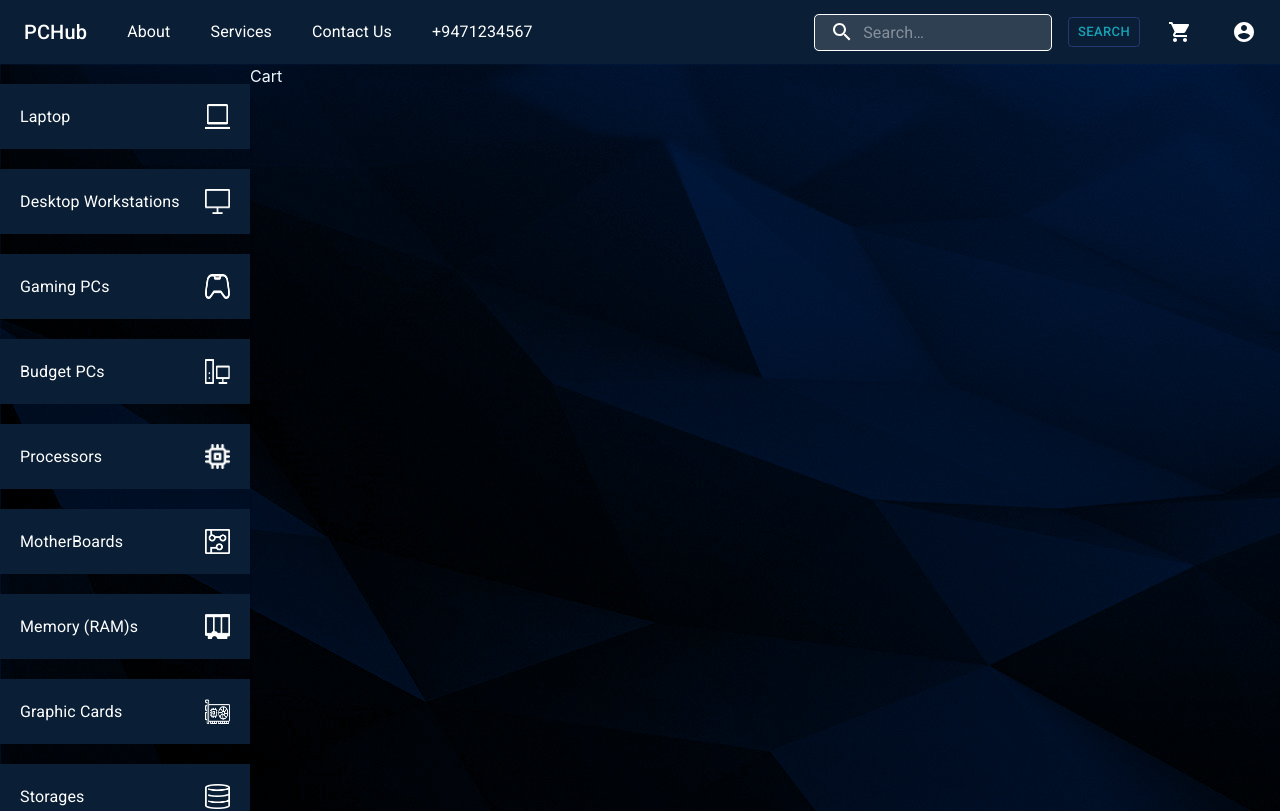
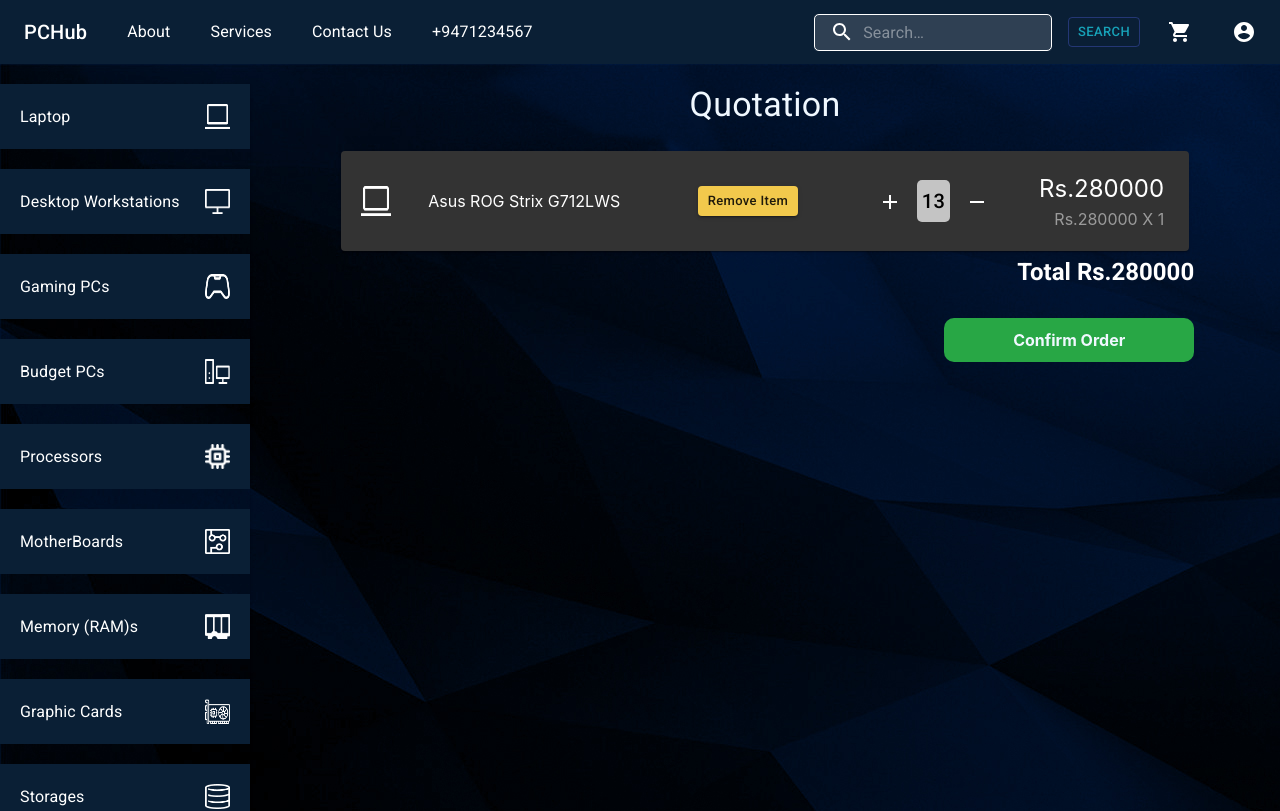
Before and after one commit to Sandun01/PCHub-Project, a React (Create React App) app in the folder pchub_frontend/: page /cart in a window 1280 px wide. Shown: the top 811 px of the page. Built offline with nearby package versions, Linux system fonts and the light colour scheme.

Commit message:
crated cart Ui AB#62

```diff
--- a/pchub_frontend/src/components/user/AllProducts.js
+++ b/pchub_frontend/src/components/user/AllProducts.js
@@ -11,7 +11,20 @@
 
 const styles = (theme) =>({
 
-    paginationContainer: {
+    root:{
+        display: 'block',
+        width: '100%',
+        // position: 'relative',
+    },
+    header:{
+        textAlign: 'center',
+        marginTop: 20,
+        marginBottom: 20,
+    },
+    itemContainer:{
+        margin: 20,
+    },
+    paginationStyles: {
         backgroundColor: 'rgba(213, 213, 213, 0.5)',
         borderRadius: '25px',
 
@@ -20,9 +33,10 @@
             color:'#fff',
         },
     },
-
-    header:{
-        textAlign: 'center',
+    paginationContainer: {
+        // position: 'absolute',
+        // bottom: 0,
+        margin: 20,
     },
 
 })
@@ -45,12 +59,14 @@
         const { classes } = this.props;
 
         return (
-            <>
+
+            <div className={classes.root}>
+
                 {/* All items */}
-                <Grid container justifyContent="center" alignItems="center" direction="row" >
+                <Grid container>
 
-                    <Grid item>
-                        <Typography variant="h4">Laptops</Typography>
+                    <Grid item xs={12} sm={12} className={classes.header}>
+                        <Typography variant="h4" className="pt-3">Laptops</Typography>
                     </Grid>
 
                     <Grid item xs={12} sm={12}>
@@ -65,35 +81,30 @@
                         </Grid>
                     </Grid>
 
-                    <Grid item xs={12} sm={12}>
-                        <Grid container justifyContent="center" alignItems="center" direction="row">
-                            {
-                                homeProductItemCardData.map((itm, key) => (
-                                    <Grid item key={itm.title}>
-                                        <ItemCard data={itm}/>
-                                    </Grid>
-                                ))
-                            }
-                        </Grid>
+                    {/* <Grid item xs={12} sm={12} style={{ textAlign: 'center'}}>
+                        <Typography variant="h4" className="pt-3">Item Not Found!</Typography>
+                    </Grid> */}
+
                 </Grid>
 
-
                 {/* Pagination */}
-                    <Grid item xs={12} sm={12}>
-                        <Grid container justifyContent="center" alignItems="center" direction="row">
+                <Grid container
+                    justifyContent="center"
+                    alignItems="center"
+                    direction="row"
+                    className={classes.paginationContainer}
+                >
                     <Grid item style={{ marginBottom: '20px', }}>
                         <Pagination
-                                    className={classes.paginationContainer}
+                            className={classes.paginationStyles}
                             count={10}
                             // variant="outlined"
                             color="primary"
                         />
                     </Grid>
                 </Grid>
-                    </Grid>
 
-                </Grid>
-            </>
+            </div>
         )
     }
 }
--- a/pchub_frontend/src/components/user/Cart.js
+++ b/pchub_frontend/src/components/user/Cart.js
@@ -2,14 +2,104 @@
 import { withStyles } from '@material-ui/core/styles';
 
 import {
-    Grid, Typography,
+    Grid, Typography, Card, Button,
 } from '@material-ui/core'
 
+import AddIcon from '@material-ui/icons/Add';
+import RemoveIcon from '@material-ui/icons/Remove';
+import DeleteForeverIcon from '@material-ui/icons/DeleteForever';
+
+import { LeftNavBarData } from '../utils/LeftNavBarData'
 
 const styles = (theme) => ({
 
+    root:{
+        display: 'block',
+        width: '100%',
+    },
+    headerContainer:{
+        textAlign: 'center',
+        marginTop: 20,
+        marginBottom: 20,
+    },
+    cardStyles:{
+       backgroundColor: '#333333',
+       color: '#fff',
+       padding: 20,
+       margin: 5,
+    },
+    itemName:{
+       fontSize: '1rem',
+    },
+    removeBtn:{
+        backgroundColor: '#F2C94C',
+        textTransform: 'none',
+        '&:hover':{
+            backgroundColor: '#F77272',
+        }
+    },
+    plusBtn:{
+        marginLeft: 10,
+        marginRight: 10,
+        padding: 5,
+        borderRadius: 5,
+        '&:hover':{
+            backgroundColor: '#28A745',
+        }
+    },
+    minusBtn:{
+        marginLeft: 10,
+        marginRight: 10,
+        padding: 5,
+        borderRadius: 5,
+        '&:hover':{
+            backgroundColor: '#F77272',
+        }
+    },
+
+    deleteButton:{
+        textAlign: 'center',
+        '&:hover':{
+            color: '#F77272',
+        }
+    },
+
+    qtyDisplayBox:{
+        backgroundColor: '#C4C4C4',
+        color: '#000',
+        padding: 5,
+        borderRadius: 5,
+    },
+    priceText1:{
+        textAlign: 'end',
+        marginRight: 5,
+        fontSize: '1.5rem',
+    },
+    priceText2:{
+        color: '#9B9B9B',
+        textAlign: 'end',
+        marginRight: 5,
+        fontSize: '1rem',
+    },
+    totalPriceText:{
+        float: 'right',
+        color: '#fff',
+    },
+    confirmBtn:{
+        float: 'right',
+        marginTop: 30,
+        padding: 10,
+        borderRadius: 10,
+        backgroundColor: '#28A745',
+        width: '250px',
+        textAlign: 'center',
+        fontWeight: 'bold',
+        '&:hover':{
+            backgroundColor: '#1E7031',
+        }
+    },
+
 })
-
 class Cart extends Component {
 
     constructor(props){
@@ -20,20 +110,155 @@
             qty: 3,
             src: [],
             description: null,
+            category: 'laptop',
+
+            categoryIconSrc: null,
+
+            isSmallScreen: false,
+
         }
 
     }
 
+    // get icon related to category
+    getCategoryIcon = (category) =>{
+
+        LeftNavBarData.forEach(item => {
+            if(item.category === category){
+                this.setState({
+                    categoryIconSrc: item.iconPath,
+                })
+            }
+        })
+
+    }
+
     componentDidMount(){
+        // get icon related to category
+        this.getCategoryIcon(this.state.category);
 
+        // setup screen size
+        if(window.innerWidth <= 750) {
+            this.setState({
+                isSmallScreen: true,
+            });
+        }
+
+        window.addEventListener("resize", () => {
+          if (window.innerWidth <= 750) {
+            this.setState({
+                isSmallScreen: true,
+            });
+          }
+          else {
+            this.setState({
+                isSmallScreen: false,
+            });
+          }
+        });
     }
 
     render() {
         const { classes } = this.props;
 
         return (
-            <div>
-               Cart
+
+            <div className={classes.root}>
+
+               <Grid container justifyContent="center" alignItems="center" direction="row">
+                   <Grid item xs={12} sm={12}>
+                        <div className={classes.headerContainer}>
+                            <Typography variant="h4">Quotation</Typography>
+                        </div>
+                   </Grid>
+
+                   <Grid item xs={10}>
+
+                        <Card className={classes.cardStyles}>
+                            <Grid container justifyContent="center" alignItems="center" direction="row">
+
+                                {/* Item Icon */}
+                                { this.state.isSmallScreen === false &&
+                                    <Grid item xs={1} sm={1}>
+                                        <img src={this.state.categoryIconSrc} width="30px" height="30px" />
+                                    </Grid>
+                                }
+
+                                {/* Item name */}
+                                <Grid
+                                    item
+                                    xs={this.state.isSmallScreen ? 5 : 4}
+                                    sm={this.state.isSmallScreen ? 5 : 4}
+                                    className={classes.itemName}
+                                >
+                                    Asus ROG Strix G712LWS
+                                </Grid>
+                                {/* Remove button */}
+                                <Grid item xs={2} sm={2}>
+                                    { this.state.isSmallScreen === false ?
+                                        <Button variant="contained" size="small" className={classes.removeBtn}>
+                                            Remove Item
+                                        </Button>
+                                        :
+                                        <div className={classes.deleteButton}>
+                                            <DeleteForeverIcon />
+                                        </div>
+                                    }
+                                </Grid>
+                                {/* Edit button */}
+                                <Grid
+                                    item
+                                    xs={this.state.isSmallScreen ? 5 : 3}
+                                    sm={this.state.isSmallScreen ? 5 : 3}
+                                >
+
+                                    <Grid container justifyContent="center" alignItems="center" direction="row">
+                                        <div className={this.state.isSmallScreen ? "ml-3 mr-5" :classes.plusBtn}>
+                                            <AddIcon />
+                                        </div>
+                                        <div className={classes.qtyDisplayBox}>
+                                            <Typography variant="h6">13</Typography>
+                                        </div>
+                                        <div className={this.state.isSmallScreen ? "ml-5 mr-3" :classes.minusBtn}>
+                                            <RemoveIcon />
+                                        </div>
+                                    </Grid>
+
+                                </Grid>
+
+                                {/* Total */}
+                                { this.state.isSmallScreen === false &&
+                                    <Grid item xs={2} sm={2}>
+                                        <div className={classes.priceText1} >
+                                            Rs.280000
+                                        </div>
+                                        <div className={classes.priceText2}>
+                                            Rs.280000 X 1
+                                        </div>
+                                    </Grid>
+                                }
+
+                            </Grid>
+                        </Card>
+
+                   </Grid>
+
+                   <Grid item xs={10}>
+                        <div className={classes.totalPriceText}>
+                            <Typography variant="h5" style={{ fontWeight: 'bold', }}>
+                                Total Rs.280000
+                            </Typography>
+                        </div>
+                   </Grid>
+
+                   <Grid item xs={10}>
+                        <div className={classes.confirmBtn}>
+                            Confirm Order
+                        </div>
+                   </Grid>
+
+               </Grid>
+
             </div>
         )
     }
--- a/pchub_frontend/src/components/user/UserHeader.js
+++ b/pchub_frontend/src/components/user/UserHeader.js
@@ -202,6 +202,7 @@
         });
       }
     });
+
   }
 
   smallScreen(){
--- a/pchub_frontend/src/components/utils/LeftNavBarData.js
+++ b/pchub_frontend/src/components/utils/LeftNavBarData.js
@@ -2,85 +2,114 @@
     {
         title: 'Laptop',
         path: '/products/laptop',
+        category:'laptop',
+        iconPath:'/images/laptop.png',
         icon: <img width="25px" height="25px" src="/images/laptop.png" alt="laptop" />,
-        cName: 'nav-text'
+        cName: 'nav-text',
     },
     {
         title: 'Desktop Workstations',
         path: '/products/desktop_workstations',
+        category:'desktop_workstations',
+        iconPath:'/images/workstation.png',
         icon: <img width="25px" height="25px" src="/images/workstation.png" alt="workstation" />,
-        cName: 'nav-text'
+        cName: 'nav-text',
     },
     {
         title: 'Gaming PCs',
         path: '/products/gaming_pcs',
+        category: '/products/gaming_pcs',
+        iconPath:'/images/gamingPC.png',
         icon: <img width="25px" height="25px" src="/images/gamingPC.png" alt="gamingPC" />,
-        cName: 'nav-text'
+        cName: 'nav-text',
     },
     {
         title: 'Budget PCs',
         path: '/products/budget_pcs',
+        category: '/products/budget_pcs',
+        iconPath:'/images/pc.png',
         icon: <img width="25px" height="25px" src="/images/pc.png" alt="pc" />,
-        cName: 'nav-text'
+        cName: 'nav-text',
     },
     {
         title: 'Processors',
         path: '/products/processors',
+        category: '/products/processors',
+        iconPath:'/images/processor.png',
         icon: <img width="25px" height="25px" src="/images/processor.png" alt="processor" />,
-        cName: 'nav-text'
+        cName: 'nav-text',
     },
     {
         title: 'MotherBoards',
         path: '/products/motherBoards',
+        category: '/products/motherBoards',
+        iconPath:'/images/motherboard.png',
         icon: <img width="25px" height="25px" src="/images/motherboard.png" alt="motherboard" />,
-        cName: 'nav-text'
+        cName: 'nav-text',
     },
     {
         title: 'Memory (RAM)s',
         path: '/products/memory',
+        category: '/products/memory',
+        iconPath:'/images/ram.png',
         icon: <img width="25px" height="25px" src="/images/ram.png" alt="ram" />,
-        cName: 'nav-text'
+        cName: 'nav-text',
     },
     {
         title: 'Graphic Cards',
         path: '/products/graphic_cards',
+        category: '/products/graphic_cards',
+        iconPath:'/images/gpu.png',
         icon: <img width="25px" height="25px" src="/images/gpu.png" alt="gpu" />,
-        cName: 'nav-text'
+        cName: 'nav-text',
     },
     {
         title: 'Storages',
         path: '/products/storages',
+        category: '/products/storages',
+        iconPath:'/images/storage.png',
         icon: <img width="25px" height="25px" src="/images/storage.png" alt="storage" />,
-        cName: 'nav-text'
+        cName: 'nav-text',
     },
     {
         title: 'Power Supplies',
         path: '/products/power_supplies',
+        category: '/products/power_supplies',
+        iconPath:'/images/power.png',
         icon: <img width="25px" height="25px" src="/images/power.png" alt="power" />,
-        cName: 'nav-text'
+        cName: 'nav-text',
     },
     {
         title: 'Monitors',
         path: '/products/monitors',
+        category: '/products/monitors',
+        iconPath:'/images/monitor.png',
         icon: <img width="25px" height="25px" src="/images/monitor.png" alt="monitor" />,
-        cName: 'nav-text'
+        cName: 'nav-text',
     },
     {
         title: 'Accessories',
         path: '/products/accessories',
+        category: '/products/accessories',
+        iconPath:'/images/keyboard.png',
         icon: <img width="25px" height="25px" src="/images/keyboard.png" alt="keyboard" />,
-        cName: 'nav-text'
+        cName: 'nav-text',
     },
     {
         title: 'Software',
         path: '/products/software',
+        category: '/products/software',
+        iconPath:'/images/software.png',
         icon: <img width="25px" height="25px" src="/images/software.png" alt="software" />,
-        cName: 'nav-text'
+        cName: 'nav-text',
     },
     {
         title: 'Casings',
         path: '/products/casings',
+        category: '/products/casings',
+        iconPath:'/images/casing.png',
         icon: <img width="25px" height="25px" src="/images/casing.png" alt="casing" />,
-        cName: 'nav-text'
+        cName: 'nav-text',
     },
+
 ]
```
Also changed, not shown: pchub_frontend/src/components/user/ProductSingleView.js (+38 -6 lines). Lines whose indentation alone changed are shown as unchanged.
